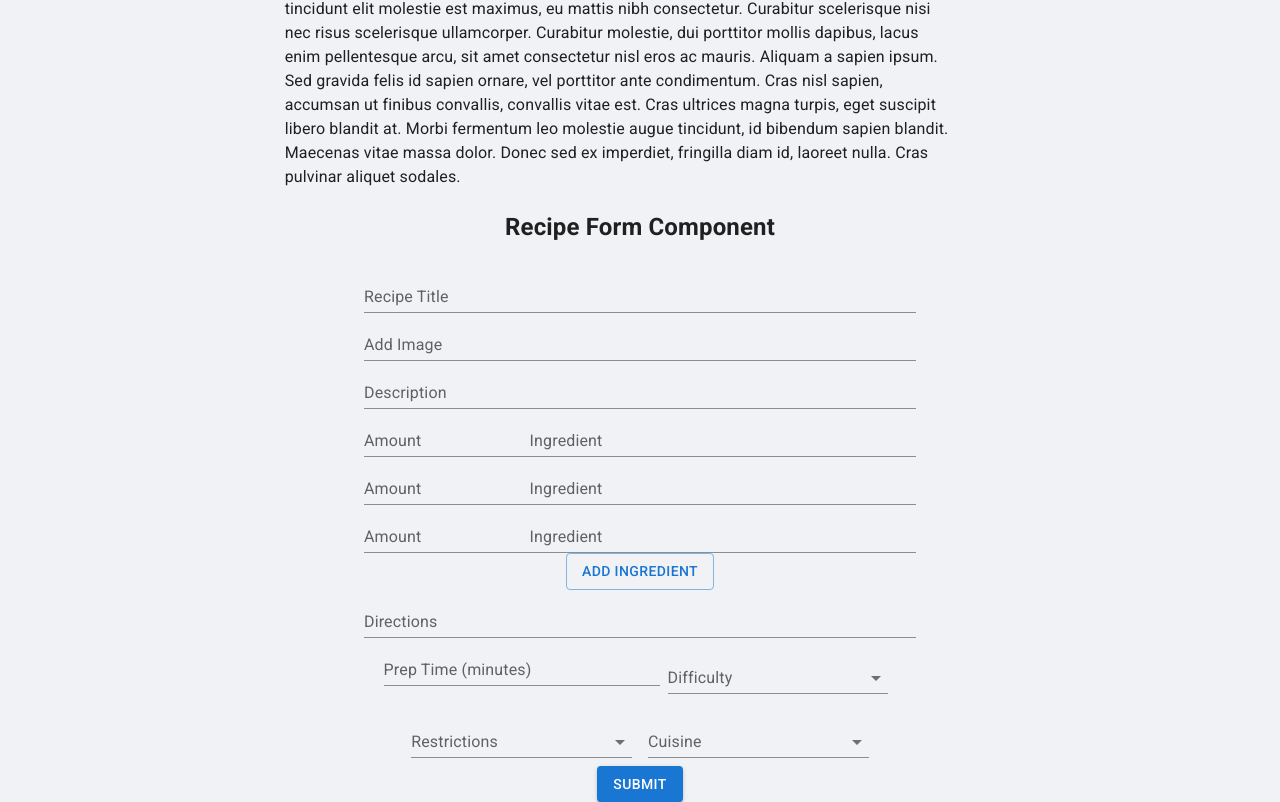
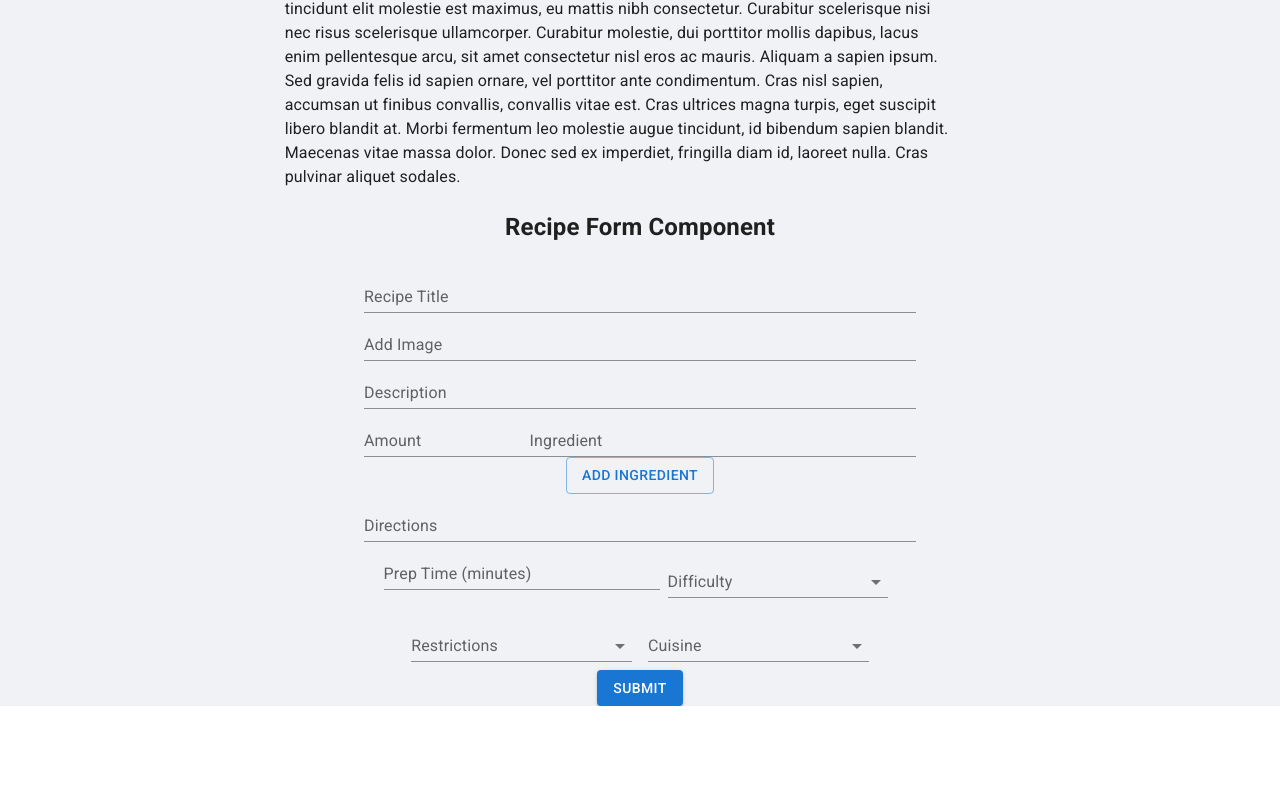
Before and after one commit to d33zhou/foodbook, a React (Create React App) app in the folder react-front-end/: page / in a window 1280 px wide. Shown: the part 1448-2250 px from the top of the page. After the commit the page ends 2154 px from the top, so only its background shows below. Built offline with nearby package versions, Linux system fonts and the light colour scheme.

Commit message:
add ingredient button functions

```diff
--- a/react-front-end/src/components/RecipeForm.jsx
+++ b/react-front-end/src/components/RecipeForm.jsx
@@ -11,44 +11,53 @@ import {
 } from '@mui/material';
 
 const RecipeForm = () => {
-  // const [difficulty, setDifficulty] = useState('');
-  // const [restrictions, setRestrictions] = useState('');
-  // const [cuisine, setCuisine] = useState('');
   const [recipe, setRecipe] = useState({
     title: '',
     image: '',
     description: '',
-    ingredients: {},
     directions: '',
     prepTime: 0,
     difficulty: '',
     restrictions: '',
     cuisine: '',
   });
+  const [ingredientFields, setIngredientFields] = useState([
+    { amount: '', ingredientName: '' },
+  ]);
 
   console.log(recipe);
-  // console.log(difficulty);
+  console.log(ingredientFields);
 
   const handleDifficulty = (event) => {
-    // setDifficulty(event.target.value);
     setRecipe({
       ...recipe,
       difficulty: event.target.value,
     });
   };
   const handleRestrictions = (event) => {
-    // setRestrictions(event.target.value);
     setRecipe({
       ...recipe,
       restrictions: event.target.value,
     });
   };
   const handleCuisine = (event) => {
-    // setCuisine(event.target.value);
     setRecipe({
       ...recipe,
       cuisine: event.target.value,
     });
+  };
+
+  const handleChangeInput = (index, event) => {
+    const values = [...ingredientFields];
+    values[index][event.target.name] = event.target.value;
+    setIngredientFields(values);
+  };
+
+  const handleAddIngredientField = () => {
+    setIngredientFields([
+      ...ingredientFields,
+      { amount: '', ingredientName: '' },
+    ]);
   };
 
   return (
@@ -96,55 +105,39 @@ const RecipeForm = () => {
             })
           }
         />
+        {ingredientFields.map((ingredient, index) => {
+          return (
+            <div key={index}>
               <TextField
                 sx={{
                   width: '30%',
                 }}
                 id='standard-basic'
+                name='amount'
                 label='Amount'
                 variant='standard'
+                value={ingredient.amount}
+                onChange={(e) => handleChangeInput(index, e)}
               />
               <TextField
                 sx={{
                   width: '70%',
                 }}
                 id='standard-basic'
+                name='ingredientName'
                 label='Ingredient'
                 variant='standard'
+                value={ingredient.ingredientName}
+                onChange={(e) => handleChangeInput(index, e)}
               />
-        <TextField
-          sx={{
-            width: '30%',
-          }}
-          id='standard-basic'
-          label='Amount'
-          variant='standard'
-        />
-        <TextField
-          sx={{
-            width: '70%',
-          }}
-          id='standard-basic'
-          label='Ingredient'
-          variant='standard'
-        />
-        <TextField
-          sx={{
-            width: '30%',
-          }}
-          id='standard-basic'
-          label='Amount'
-          variant='standard'
-        />
-        <TextField
-          sx={{
-            width: '70%',
-          }}
-          id='standard-basic'
-          label='Ingredient'
-          variant='standard'
-        />
-        <Button variant='outlined'>Add Ingredient</Button>
+            </div>
+          );
+        })}
+
+        <Button variant='outlined' onClick={() => handleAddIngredientField()}>
+          Add Ingredient
+        </Button>
+
         <TextField
           fullWidth
           multiline
```
Lines whose indentation alone changed are shown as unchanged.
